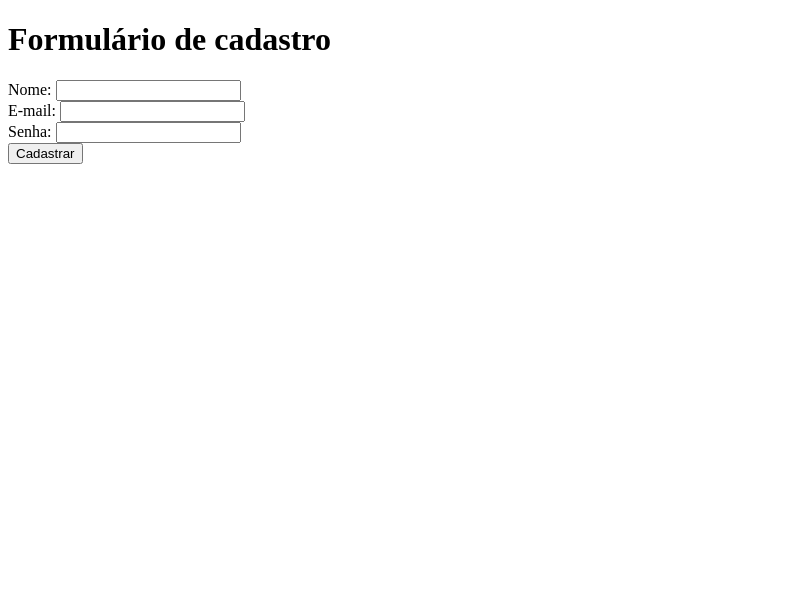
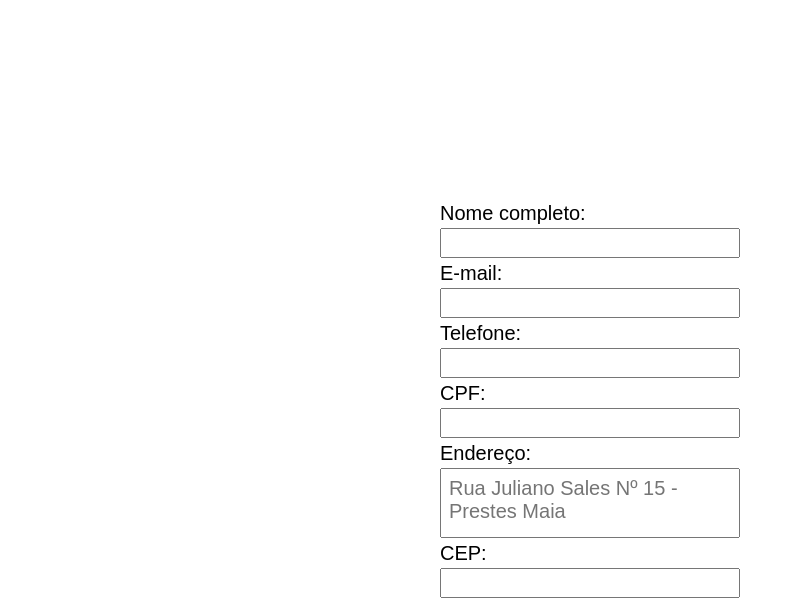
Before and after one commit to SilasFas/curso_ebac_frontend, a plain HTML site: page index.html in a window 1280 px wide. Shown: the whole page, without its empty margins (0-795 px from the left). Drawn offline with Linux system fonts and the light colour scheme.

Commit message:
html and css done

```diff
--- /dev/null
+++ b/index.css
@@ -0,0 +1,47 @@
+* {
+    margin: 0px;
+    padding: 0px;
+    box-sizing: border-box;
+
+    font-family: Arial, Helvetica, sans-serif;
+    font-size: 20px;
+    font-weight: 500;
+}
+
+body {
+    width: 100vw;
+    height: 100vh;
+
+    display: flex;
+    justify-content: center;
+    align-items: center;
+}
+
+form {
+    width: 400px;
+    height: 400px;
+
+    display: flex;
+    flex-direction: column;
+
+    justify-content: space-around;
+}
+
+label {
+    font-size: 20px;
+    font-weight: 500;
+}
+
+input {
+    width: 300px;
+    height: 30px;
+    padding: 8px;
+
+}
+
+textarea {
+    width: 300px;
+    height: 70px;
+    padding: 8px;
+    resize: none;
+}
--- a/index.html
+++ b/index.html
@@ -1,27 +1,35 @@
 <!DOCTYPE html>
-<html lang="en">
+<html lang="pt-br">
 
 <head>
     <meta charset="UTF-8">
     <meta name="viewport" content="width=device-width, initial-scale=1.0">
-    <title>Formulário de cadastro</title>
+    <title>Cadastro</title>
+    <link rel="stylesheet" href="index.css">
 </head>
 
 <body>
-    <form>
-        <h1>Formulário de cadastro</h1>
+    <main>
+        <form>
+            <label for="fullName">Nome completo:</label>
+            <input type="text" name="fullName" id="fullName">
 
-        <label for="name">Nome: </label>
-        <input type="text" name="name" id="name"> <br>
+            <label for="email">E-mail:</label>
+            <input type="email" name="email" id="email">
 
-        <label for="email">E-mail:</label>
-        <input type="email" name="email" id="email"> <br>
+            <label for="tel">Telefone:</label>
+            <input type="tel" name="tel" id="tel">
 
-        <label for="password">Senha:</label>
-        <input type="password" name="password" id="password"> <br>
+            <label for="cpf">CPF:</label>
+            <input type="number" name="cpf" id="cpf">
 
-        <button type="submit">Cadastrar</button>
-    </form>
+            <label for="adress">Endereço:</label>
+            <textarea name="adress" id="adress" placeholder="Rua Juliano Sales Nº 15 - Prestes Maia"></textarea>
+
+            <label for="cep">CEP:</label>
+            <input type="number" name="cep" id="cep">
+        </form>
+    </main>
 </body>
 
 </html>
```
